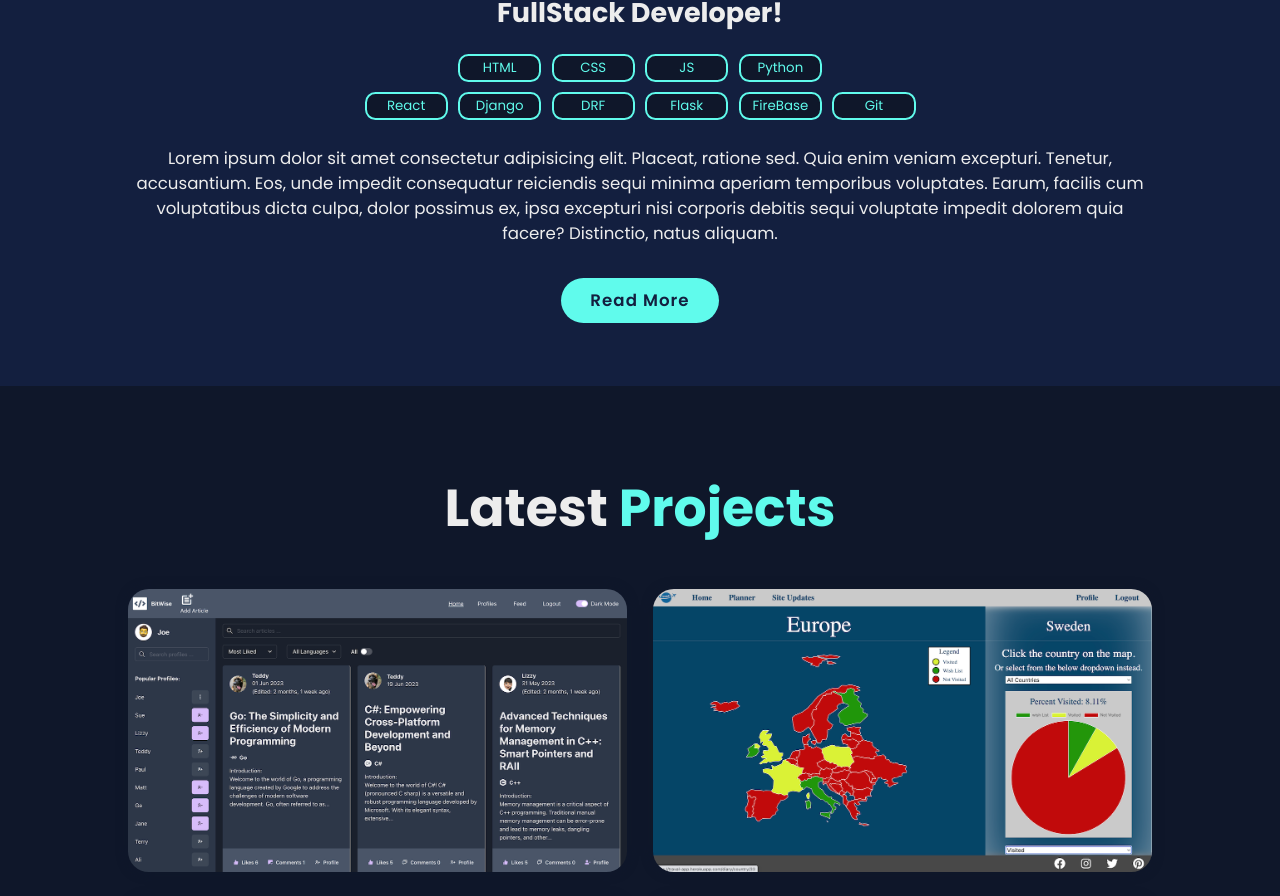
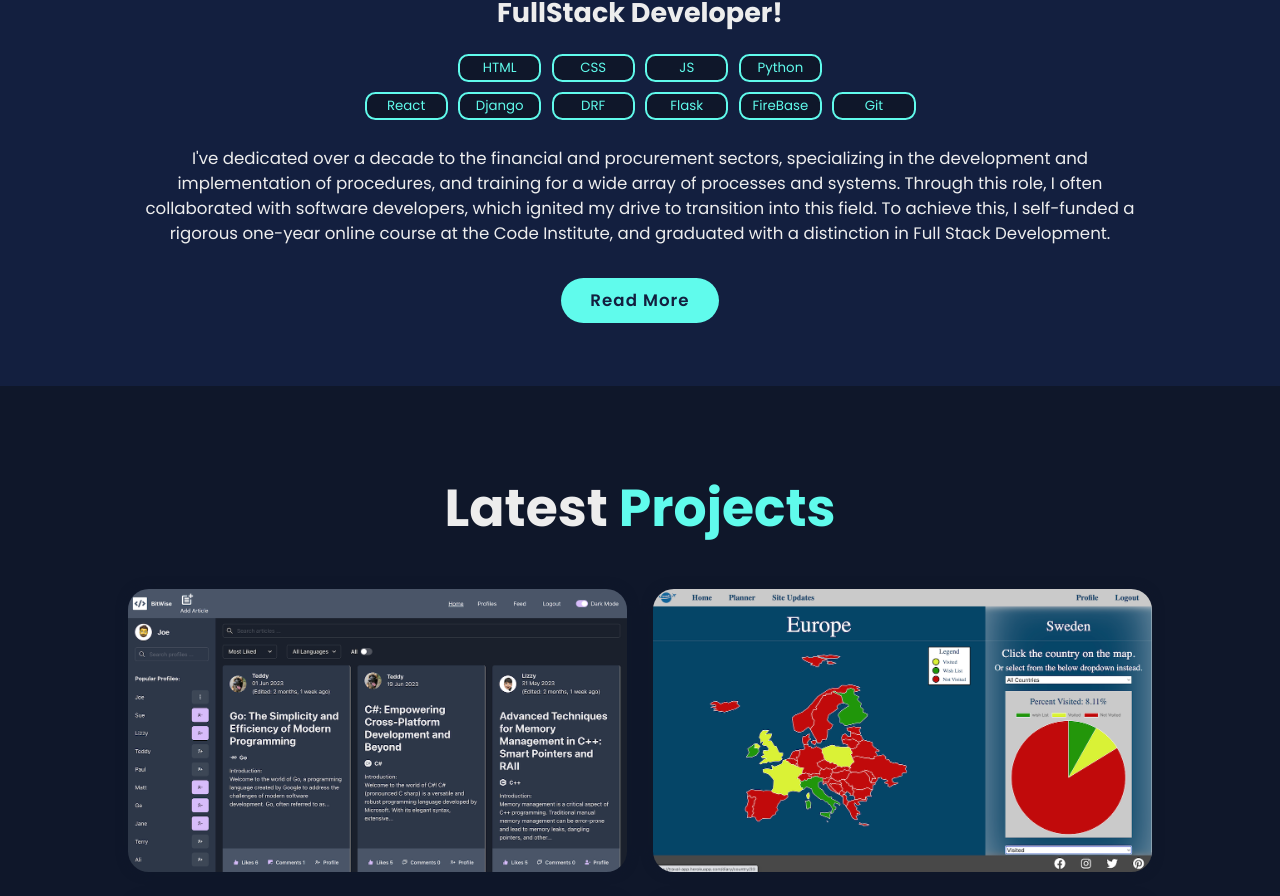
Before and after one commit to Joe-Collins-1986/Portfolio-Main, a React (Vite) app: page / in a window 1280 px wide. Shown: the part 1353-2249 px from the top of the page. Built offline with nearby package versions, Linux system fonts and the light colour scheme; some icons are missing.

Commit message:
add about text

```diff
--- a/src/components/About.jsx
+++ b/src/components/About.jsx
@@ -73,12 +73,13 @@ const About = () => {
           />
         </div>
         <p>
-          Lorem ipsum dolor sit amet consectetur adipisicing elit. Placeat,
-          ratione sed. Quia enim veniam excepturi. Tenetur, accusantium. Eos,
-          unde impedit consequatur reiciendis sequi minima aperiam temporibus
-          voluptates. Earum, facilis cum voluptatibus dicta culpa, dolor
-          possimus ex, ipsa excepturi nisi corporis debitis sequi voluptate
-          impedit dolorem quia facere? Distinctio, natus aliquam.
+          I've dedicated over a decade to the financial and procurement sectors,
+          specializing in the development and implementation of procedures, and
+          training for a wide array of processes and systems. Through this role,
+          I often collaborated with software developers, which ignited my drive
+          to transition into this field. To achieve this, I self-funded a
+          rigorous one-year online course at the Code Institute, and graduated
+          with a distinction in Full Stack Development.
           <SpanSwipe
             activeSection={activeSection}
             colour={"animateSecBg"}
@@ -88,12 +89,15 @@ const About = () => {
 
         {isreadMore && (
           <p>
-            Lorem ipsum dolor sit amet consectetur adipisicing elit. Placeat,
-            ratione sed. Quia enim veniam excepturi. Tenetur, accusantium. Eos,
-            unde impedit consequatur reiciendis sequi minima aperiam temporibus
-            voluptates. Earum, facilis cum voluptatibus dicta culpa, dolor
-            possimus ex, ipsa excepturi nisi corporis debitis sequi voluptate
-            impedit dolorem quia facere? Distinctio, natus aliquam.
+            On a personal note, I love traveling the world with my wife, walking
+            my giant, lovable dog, and indulging with friends over good food and
+            drink.
+            <br />
+            <br />
+            P.S. If you find yourself enviously eyeing the handsome face on this
+            portfolio, don’t be fooled! As much as I wish it were mine, that's
+            just Midjourney's imaginative depiction of a techie version of me.
+            If only mirrors were as imaginative!
           </p>
         )}
 
```
